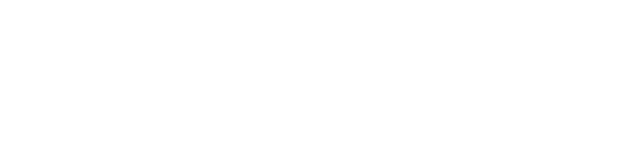
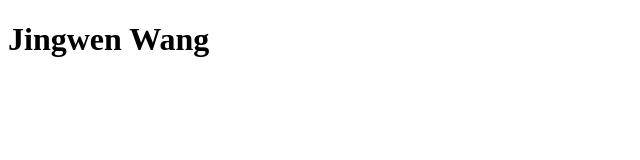
Before and after one commit to wang-etown/wang-etown.github.io, a plain HTML site: page index.html in a window 1280 px wide. Shown: the whole page, without its empty margins (0-640 px from the left). Drawn offline with Linux system fonts and the light colour scheme.

Commit message:
Update index.html

```diff
--- a/index.html
+++ b/index.html
@@ -3,9 +3,11 @@
 <head>
     <meta charset="UTF-8">
     <meta name="viewport" content="width=device-width, initial-scale=1.0">
-    <title>Document</title>
+    <title>Jingwen Wang</title>
 </head>
 <body>
 
+    <h1>Jingwen Wang</h1>
+
 </body>
 </html>
```
